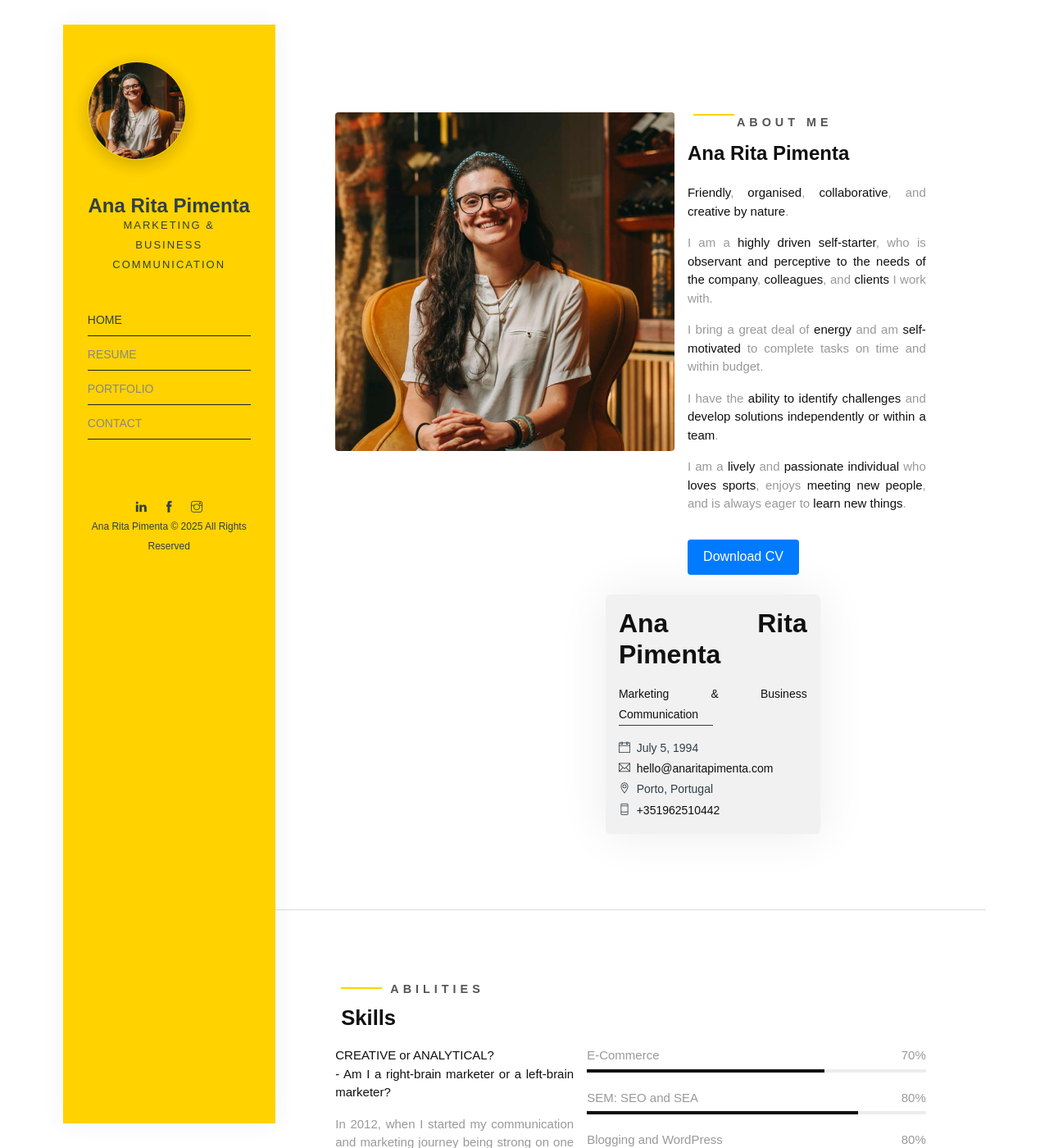
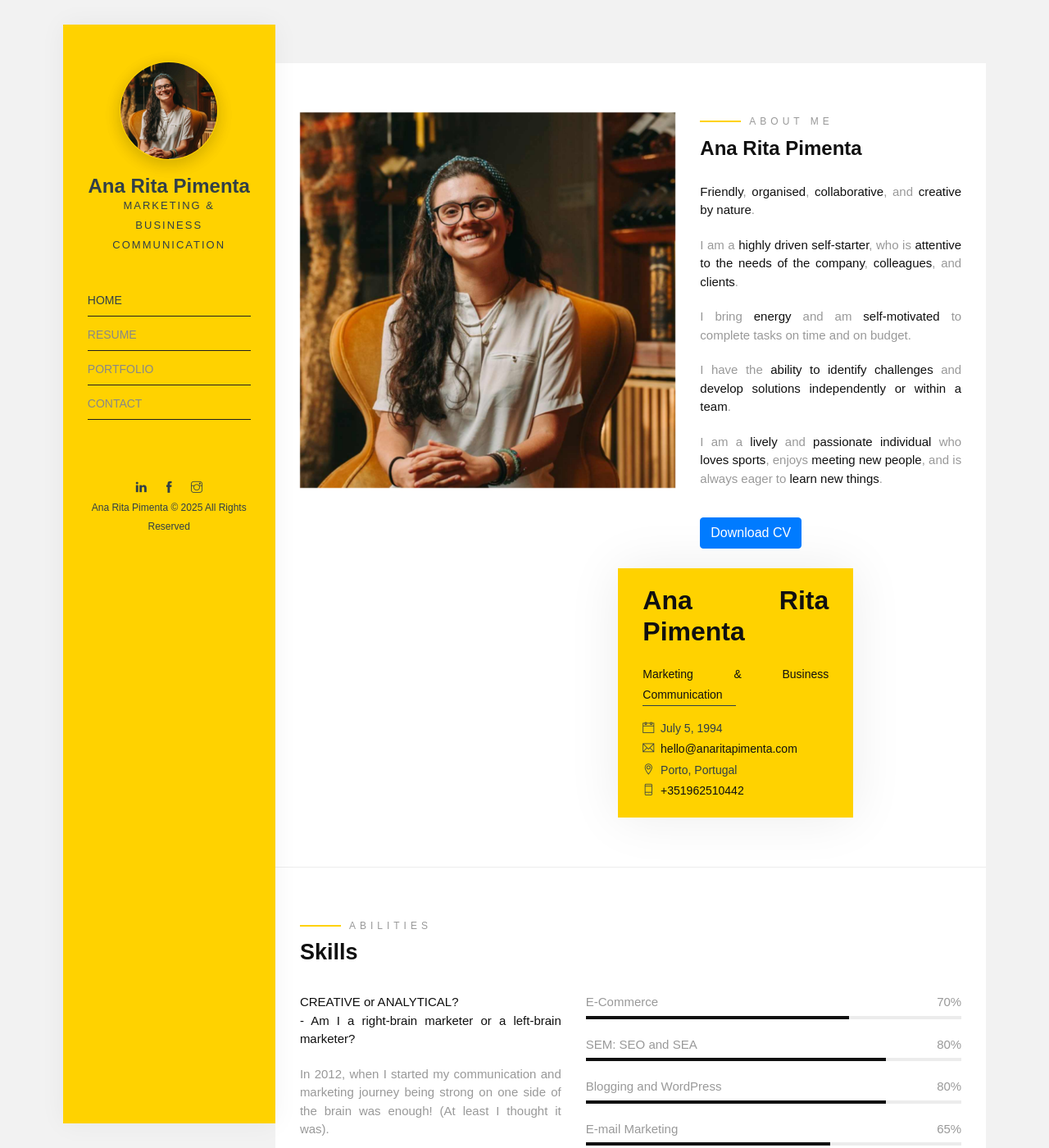
Before and after one commit to anaritapimenta/anaritapimenta.github.io, a Jekyll site: the page built from index.html, in a window 1280 px wide and 1400 px high. Shown: the whole window at 82% size. Built offline with Jekyll 4.4.1, drawn with Linux system fonts in a browser that asks for light colours; some web fonts are replaced; some of the changed text lies outside the part shown.

Commit message:
Update index.html

```diff
--- a/index.html
+++ b/index.html
@@ -1,165 +1,39 @@
 ---
-title: Ana Rita Pimenta – Marketing Specialist
+title: Ana Rita Pimenta – Creative Marketing & Communication
 layout: default
-description: Experienced marketing specialist with strong skills in business communication and project management.
 ---
 
 <!DOCTYPE html>
 <html lang="en-GB">
 <head>
   <meta charset="UTF-8" />
-  <meta name="viewport" content="width=device-width, initial-scale=1" />
-  <meta name="description" content="Experienced marketing specialist with strong skills in business communication and project management." />
-  <title>Ana Rita Pimenta – Marketing Specialist</title>
+  <meta name="viewport" content="width=device-width, initial-scale=1.0" />
+
+  <!-- Page Title -->
+  <title>Ana Rita Pimenta – Creative Marketing & Communication</title>
+
+  <!-- Meta Description -->
+  <meta name="description" content="Creative, organised and driven professional in marketing and communication. Discover my work and experience." />
+
+  <!-- Open Graph -->
+  <meta property="og:title" content="Ana Rita Pimenta – Creative Marketing & Communication" />
+  <meta property="og:description" content="Creative, organised and driven professional in marketing and communication. Discover my work and experience." />
+  <meta property="og:image" content="{{ site.url }}/assets/img/og-image.jpg" />
+  <meta property="og:url" content="{{ site.url }}" />
+  <meta property="og:type" content="website" />
+
+  <!-- Twitter Card -->
+  <meta name="twitter:card" content="summary_large_image" />
+  <meta name="twitter:title" content="Ana Rita Pimenta – Creative Marketing & Communication" />
+  <meta name="twitter:description" content="Creative, organised and driven professional in marketing and communication." />
+  <meta name="twitter:image" content="{{ site.url }}/assets/img/og-image.jpg" />
+
+  <!-- Stylesheets -->
+  <link rel="stylesheet" href="{{ '/assets/css/style.css' | relative_url }}">
+
   <style>
-    /* Basic reset and typography */
-    body {
-      font-family: Arial, sans-serif;
-      line-height: 1.6;
-      margin: 0;
-      padding: 0;
-      color: #333;
-      background: #fff;
-    }
-    h1, h2, h3 {
-      margin: 0 0 1rem 0;
-      font-weight: 600;
-      line-height: 1.2;
-    }
-    h1 {
-      font-size: 1.8rem;
-    }
-    h2.heading {
-      font-size: 1.6rem;
-      margin-bottom: 1rem;
-    }
-    h3 {
-      font-size: 1.25rem;
-    }
-    p {
-      margin-bottom: 1rem;
-    }
-    .container-fluid {
-      width: 90%;
-      max-width: 1200px;
-      margin: auto;
-    }
-    .row {
-      display: flex;
-      flex-wrap: wrap;
-      margin: -0.5rem;
-    }
-    .col-md-7, .col-md-5, .col-md-6, .col-md-3, .col-md-4 {
-      padding: 0.5rem;
-      box-sizing: border-box;
-    }
-    .col-md-7 {
-      flex: 0 0 58.3333%;
-      max-width: 58.3333%;
-    }
-    .col-md-5 {
-      flex: 0 0 41.6667%;
-      max-width: 41.6667%;
-    }
-    .col-md-6 {
-      flex: 0 0 50%;
-      max-width: 50%;
-    }
-    .col-md-4 {
-      flex: 0 0 33.3333%;
-      max-width: 33.3333%;
-    }
-    .col-md-3 {
-      flex: 0 0 25%;
-      max-width: 25%;
-    }
-    img {
-      max-width: 100%;
-      height: auto;
-      display: block;
-      border-radius: 4px;
-    }
-    .about-heading {
-      font-weight: 600;
-    }
-    .btn {
-      display: inline-block;
-      background-color: #007bff;
-      color: #fff;
-      padding: 0.6rem 1.2rem;
-      border: none;
-      border-radius: 4px;
-      font-size: 1rem;
-      cursor: pointer;
-      text-align: center;
-      text-decoration: none;
-      user-select: none;
-      transition: background-color 0.3s ease;
-    }
-    .btn:hover,
-    .btn:focus {
-      background-color: #0056b3;
-      outline: none;
-    }
-    .mt-3 {
-      margin-top: 1rem;
-    }
-    .mt-4 {
-      margin-top: 1.5rem;
-    }
-    .divider1 {
-      border-bottom: 1px solid #ddd;
-      margin: 2rem 0;
-    }
-    .heading-meta.style-1 {
-      font-weight: 700;
-      text-transform: uppercase;
-      color: #555;
-      font-size: 0.9rem;
-      margin-bottom: 0.25rem;
-      display: inline-block;
-    }
-    .quote-card {
-      background: #f9f9f9;
-      padding: 1.5rem;
-      border-radius: 6px;
-      box-shadow: 0 2px 6px rgba(0,0,0,0.1);
-      position: relative;
-      margin-bottom: 2rem;
-    }
-    .quote-card footer {
-      margin-top: 1rem;
-    }
-    .quote-card footer h3 {
-      margin-bottom: 0.25rem;
-      font-weight: 700;
-    }
-    .occupation {
-      font-size: 0.9rem;
-      color: #777;
-      margin: 0;
-    }
-    .quote-2 {
-      position: absolute;
-      top: 1rem;
-      left: 1rem;
-      width: 32px;
-      height: 32px;
-      opacity: 0.1;
-    }
-    .cardvisit {
-      background: #f1f1f1;
-      padding: 1rem;
-      border-radius: 6px;
-      font-size: 0.95rem;
-    }
-    .divider-line {
-      height: 2px;
-      background-color: #007bff;
-      margin: 0.5rem 0 1rem 0;
-      width: 50px;
-    }
-    .visually-hidden {
+    /* Screen reader only - hides visually but keeps accessible */
+    .sr-only {
       position: absolute !important;
       width: 1px !important;
       height: 1px !important;
@@ -167,45 +41,50 @@
       margin: -1px !important;
       overflow: hidden !important;
       clip: rect(0, 0, 0, 0) !important;
+      white-space: nowrap !important;
       border: 0 !important;
     }
   </style>
 </head>
 
 <body>
-  <main lang="en-GB">
+<main>
   <section class="about" aria-label="About Me">
     <div class="container-fluid">
       <div class="row">
         <div class="col-md-7">
           <img
             src="{{ 'assets/img/ana-rita-pimenta-marketing-business-communication.jpg' | prepend: site.baseurl | prepend: site.url }}"
+            class="img-fluid mb-15 animate-box fadeInLeft animated"
+            data-animate-effect="fadeInLeft"
             alt="Portrait of Ana Rita Pimenta seated in a cosy setting, smiling"
             loading="lazy"
-              width="700"
-              height="467"
           />
         </div>
-          <div class="col-md-5">
+
+        <div class="col-md-5 animate-box fadeInLeft animated" data-animate-effect="fadeInLeft">
           <header>
             <span class="heading-meta style-1">About Me</span>
-              <h1 class="about-heading">Ana Rita Pimenta</h1>
+            <h1 class="about-heading">
+              Ana Rita Pimenta
+              <span class="sr-only"> – Marketing Specialist</span>
+            </h1>
           </header>
 
           <article>
             <p><strong>Friendly</strong>, <strong>organised</strong>, <strong>collaborative</strong>, and <strong>creative by nature</strong>.</p>
-              <p>I am a <strong>highly driven self-starter</strong>, who is <strong>observant and perceptive to the needs of the company</strong>, <strong>colleagues</strong>, and <strong>clients</strong> I work with.</p>
-              <p>I bring a great deal of <strong>energy</strong> and am <strong>self-motivated</strong> to complete tasks on time and within budget.</p>
+            <p>I am a <strong>highly driven self-starter</strong>, who is <strong>attentive to the needs of the company</strong>, <strong>colleagues</strong>, and <strong>clients</strong>.</p>
+            <p>I bring <strong>energy</strong> and am <strong>self-motivated</strong> to complete tasks on time and on budget.</p>
             <p>I have the <strong>ability to identify challenges</strong> and <strong>develop solutions independently or within a team</strong>.</p>
             <p>I am a <strong>lively</strong> and <strong>passionate individual</strong> who <strong>loves sports</strong>, enjoys <strong>meeting new people</strong>, and is always eager to <strong>learn new things</strong>.</p>
           </article>
 
-            <button onclick="window.open('cv.pdf','_blank')" class="btn mt-3" aria-label="Download CV PDF">
+          <button onclick="window.open('cv.pdf','_blank')" class="btn btn-primary mt-3" aria-label="Download CV PDF">
             Download CV
           </button>
 
           <div class="cardvisit mt-4" aria-label="Contact Information">
-              <h2 style="font-weight: 600;">{{ site.author.name }}</h2>
+            <h2>{{ site.author.name }}</h2>
             <p><strong>{{ site.author.role }}</strong></p>
             <div class="divider-line"></div>
             <p><i class="ti-calendar" aria-hidden="true"></i> &nbsp;{{ site.author.date_of_birth }}</p>
@@ -227,10 +106,12 @@
   <section class="testimonials" aria-label="Testimonials">
     <div class="container-fluid">
       <header class="row">
-          <div class="col-md-12" style="margin-bottom: 1rem;">
-            <span class="heading-meta style-1" style="background: none; padding: 0;">What They Say</span>
-            <h2 class="heading animate-box" data-animate-effect="fadeInLeft" style="margin-top: 0;">Testimonials</h2>
-            <h2 class="visually-hidden">Testimonials About Ana Rita Pimenta</h2>
+        <div class="col-md-12">
+          <span class="heading-meta style-1">What They Say</span>
+          <h2 class="heading animate-box" data-animate-effect="fadeInLeft">
+            <span class="sr-only">Testimonials About Ana Rita Pimenta</span>
+            Testimonials
+          </h2>
         </div>
       </header>
       <div class="row">
@@ -241,10 +122,8 @@
               alt="Quotation mark icon"
               class="quote-2"
               loading="lazy"
-                width="32"
-                height="32"
             />
-              <p>Fiquei impressionado com a capacidade da Ana Rita em finalizar as tarefas que lhe dava atempadamente. Trabalha bem em grupo, tem capacidade de liderança e para resolver problemas. É uma trabalhadora muito conscienciosa e capaz.</p>
+            <p>I was impressed by Ana Rita’s ability to complete tasks on time. She works well in teams, shows leadership, and problem-solving skills. A very conscientious and capable professional.</p>
             <footer>
               <h3><strong>Nuno Ramos</strong></h3>
               <p class="occupation">Nelo - M.A.R. Kayaks, Lda</p>
@@ -259,13 +138,11 @@
               alt="Quotation mark icon"
               class="quote-2"
               loading="lazy"
-                width="32"
-                height="32"
             />
-              <p>A Ana Rita revelou ainda excelente domínio da língua portuguesa, quer na oralidade, quer na escrita, manifestando competências comunicativas muito acima da média, tendo um interesse muito especial pela área do marketing.</p>
+            <p>Ana Rita demonstrated excellent command of the Portuguese language, both spoken and written, showing outstanding communication skills and a strong interest in marketing.</p>
             <footer>
               <h3><strong>Sara Pascoal</strong></h3>
-                <p class="occupation">Instituto Superior de Contabilidade e Administração do Porto (ISCAP)</p>
+              <p class="occupation">Polytechnic Institute of Porto – ISCAP</p>
             </footer>
           </blockquote>
         </div>
@@ -280,7 +157,7 @@
       <header class="row">
         <div class="col-md-12">
           <span class="heading-meta style-1">Worked With</span>
-            <h2 class="heading animate-box visually-hidden" data-animate-effect="fadeInLeft">Companies I've Collaborated With</h2>
+          <h2 class="heading animate-box sr-only" data-animate-effect="fadeInLeft">Companies I've Collaborated With</h2>
         </div>
       </header>
       <div class="row">
@@ -290,10 +167,9 @@
           <div class="clients">
             <img
               src="{{ 'assets/img/companies/' | append: company | append: '.png' | prepend: site.baseurl | prepend: site.url }}"
+              class="img-fluid"
               alt="Logo of {{ company | replace: '-', ' ' | capitalize }}"
               loading="lazy"
-                width="150"
-                height="80"
             />
           </div>
         </div>
```
Lines whose indentation alone changed are shown as unchanged.
